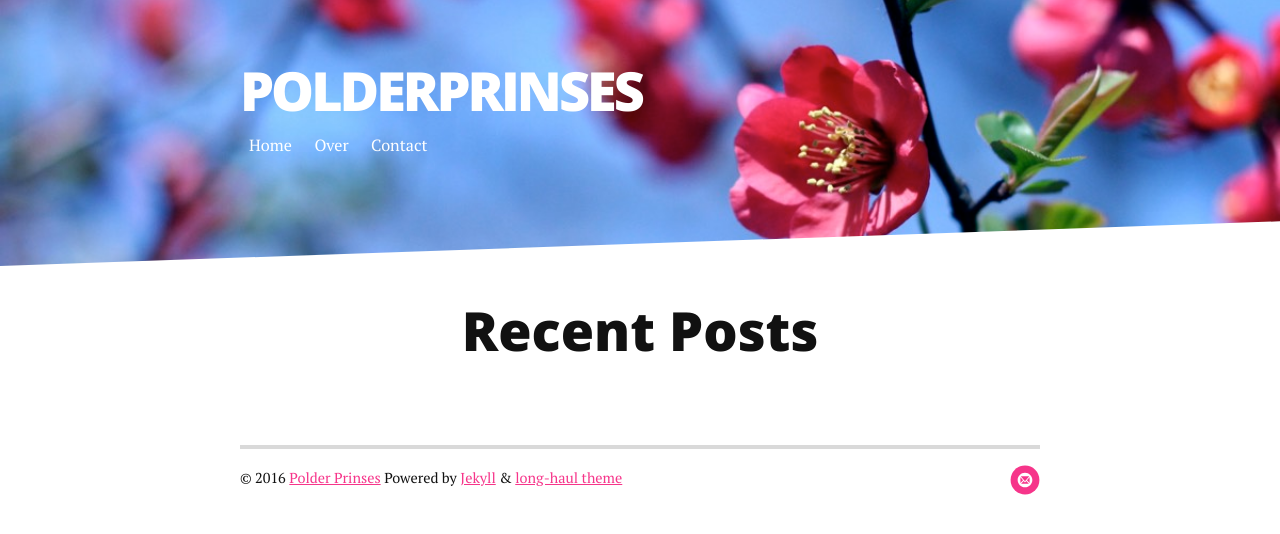
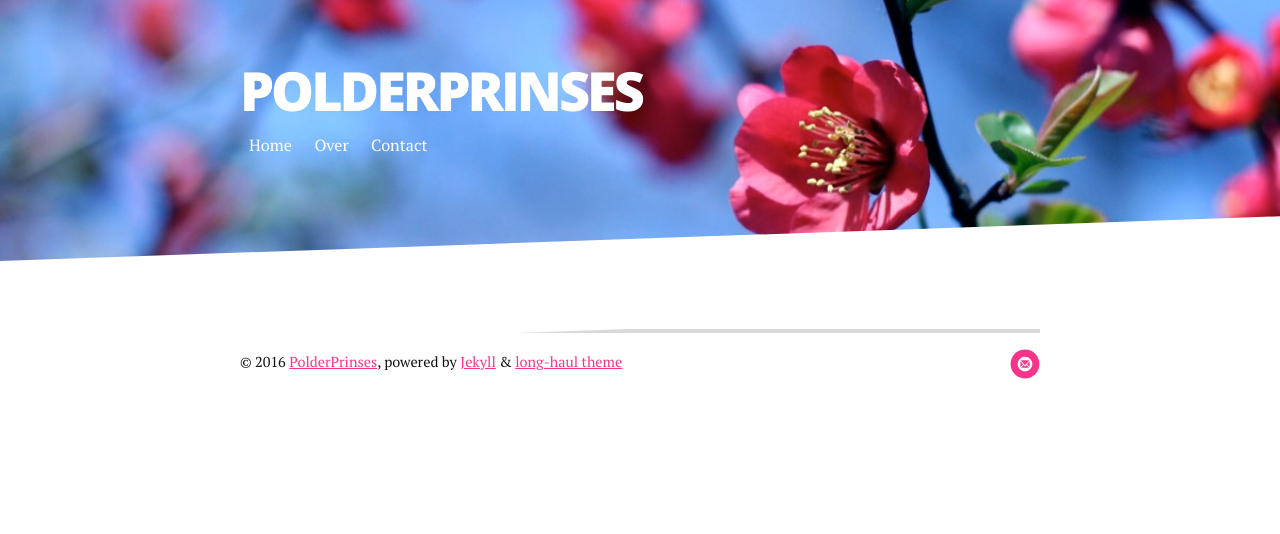
Before and after one commit to polderprinses/polderprinses.github.io, a Jekyll site: the page built from index.html, in a window 1280 px wide. Shown: the top 534 px of the page. Built offline with Jekyll 4.4.1, drawn with Linux system fonts in a browser that asks for light colours; nearby versions of some CDN libraries; the list of posts is cut into pages by our own code.

Commit message:
Further translation to Dutch

```diff
--- a/_includes/footer.html
+++ b/_includes/footer.html
@@ -1,6 +1,6 @@
 <div class="footer">
    <div class="container">
-      <p class="copy">&copy; {{ site.time | date: '%Y' }} <a href="http://polderprinses.nl">Polder Prinses</a> Powered by <a href="http://jekyllrb.com">Jekyll</a> & <a href="http://brianmaierjr.com/long-haul/">long-haul theme</a></p>
+      <p class="copy">&copy; {{ site.time | date: '%Y' }} <a href="http://polderprinses.nl">PolderPrinses</a>, powered by <a href="http://jekyllrb.com">Jekyll</a> & <a href="http://brianmaierjr.com/long-haul/">long-haul theme</a></p>
 
       <div class="footer-links">
 	 <ul class="noList">
--- a/_layouts/post.html
+++ b/_layouts/post.html
@@ -8,7 +8,7 @@
       </div>
   {% endif %}
   <h1 class="postTitle">{{ page.title }}</h1>
-  <p class="meta">{{ page.date | date: '%B %d, %Y' }} | <span class="time">{{ page.content | number_of_words | divided_by:180 }}</span> Minute Read</p>
+  <p class="meta">{{ page.date | date: '%B %d, %Y' }} | <span class="time">{{ page.content | number_of_words | divided_by:180 }}</span> Minuten leestijd</p>
 
   {{ content }}
 
--- a/index.html
+++ b/index.html
@@ -4,23 +4,23 @@
 ---
 
 <div class="home" id="home">
-  <h1 class="pageTitle">Recent Posts</h1>
+  <!-- <h1 class="pageTitle">Recente Posts</h1> -->
   <ul class="posts noList">
     {% for post in paginator.posts %}
       <li>
 	<span class="date">{{ post.date | date: '%B %d, %Y' }}</span>
 	<h3><a class="post-link" href="{{ post.url | prepend: site.baseurl }}">{{ post.title }}</a></h3>
-	<p class="description">{% if post.description %}{{ post.description | strip_html | strip_newlines | truncate: 250 }}{% else %}{{ post.content | strip_html | strip_newlines | truncate: 250 }}{% endif %}</p>
+	<p class="description">{% if post.description %}{{ post.description | strip_html | strip_newlines | truncate: 250 }}{% else %}{{ post.excerpt | strip_html | strip_newlines | truncate: 250 }}{% endif %}</p>
       </li>
     {% endfor %}
   </ul>
   <!-- Pagination links -->
   <div class="pagination">
     {% if paginator.previous_page %}
-      <a href="{{ paginator.previous_page_path | prepend: site.baseurl }}" class="previous button__outline">Newer Posts</a>
+      <a href="{{ paginator.previous_page_path | prepend: site.baseurl }}" class="previous button__outline">Recente Posts</a>
     {% endif %}
     {% if paginator.next_page %}
-      <a href="{{ paginator.next_page_path | prepend: site.baseurl }}" class="next button__outline">Older Posts</a>
+      <a href="{{ paginator.next_page_path | prepend: site.baseurl }}" class="next button__outline">Oudere Posts</a>
     {% endif %}
   </div>
 </div>
```
Also changed, not shown: about.md (+2 -1 lines), contact.md (+3 -3 lines).
